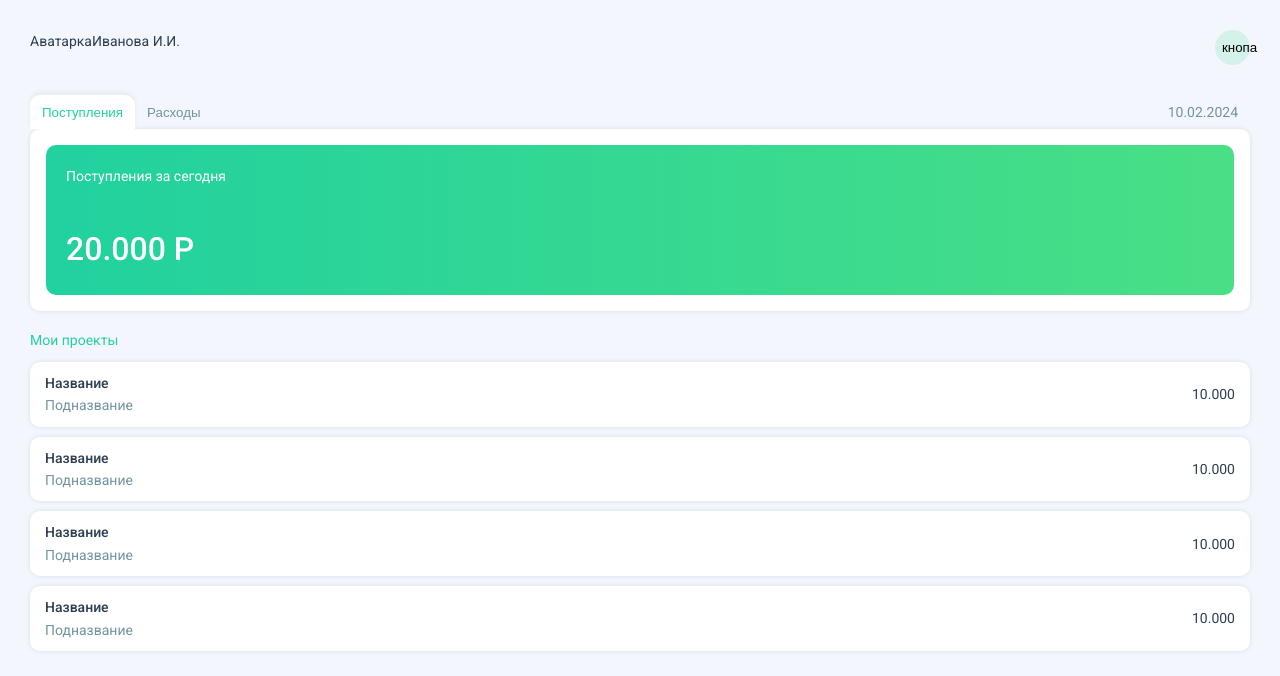
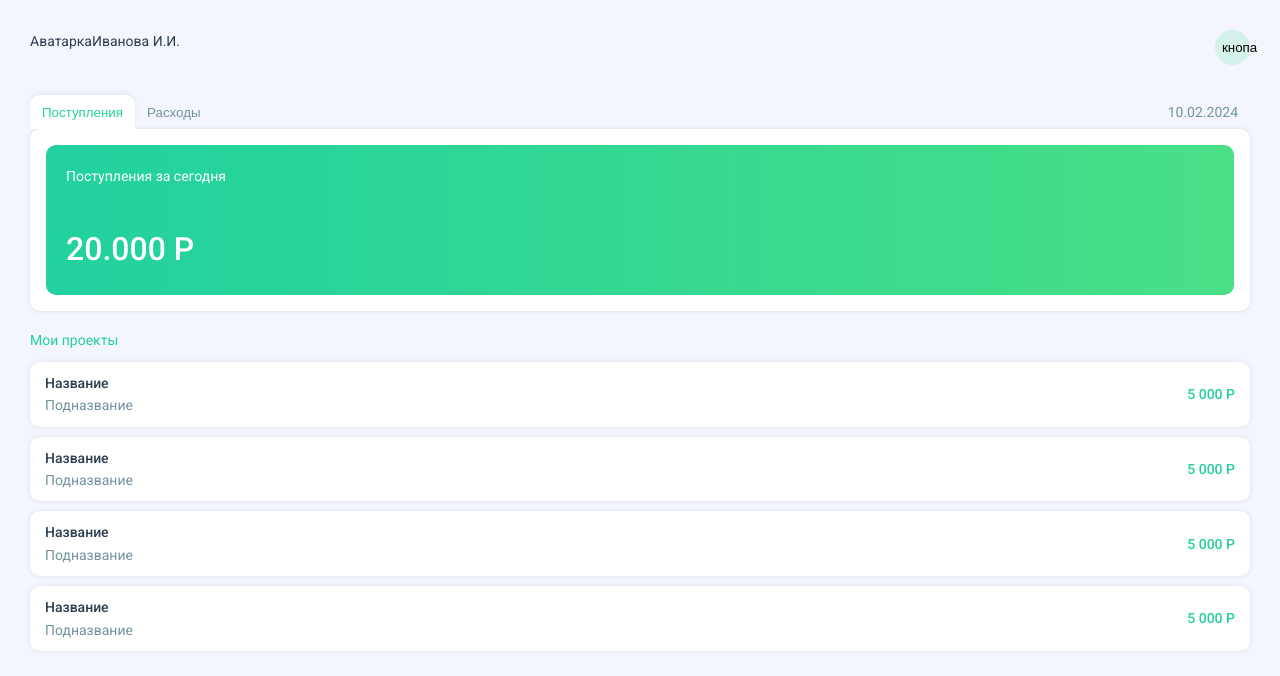
Before and after one commit to MariaSadovn1kova/tradition.webapp, a Vue app: page / in a window 1280 px wide. Shown: the top 676 px of the page. Built offline with nearby package versions, Linux system fonts and the light colour scheme.

Commit message:
fix: add formatted amount

```diff
--- a/src/features/tradition-card/tradition-card.pcss
+++ b/src/features/tradition-card/tradition-card.pcss
@@ -26,6 +26,8 @@
 
         .transaction-info__subtitle {
             text-align: end;
+            color: var(--vt-c-font-green);
+            font-weight: 500;
         }
     }
 }
--- a/src/features/tradition-card/tradition-card.vue
+++ b/src/features/tradition-card/tradition-card.vue
@@ -1,5 +1,8 @@
 <script setup lang="ts">
+import { computed } from 'vue';
+import { formattedNumber } from '@/shared'
 
+const formattedAmount = computed(() => formattedNumber(5000));
 </script>
 
 <template>
@@ -9,7 +12,7 @@
       <div class="text-content__subtitle">Подназвание</div>
     </div>
     <div class="tradition-card__transaction-info transaction-info">
-      <span class="transaction-info__subtitle">10.000</span>
+      <span class="transaction-info__subtitle">{{ formattedAmount }}</span>
     </div>
   </div>
 </template>
--- /dev/null
+++ b/src/shared/index.ts
@@ -0,0 +1,2 @@
+export * from './lib';
+export * from './mixins';
--- /dev/null
+++ b/src/shared/lib/index.ts
@@ -0,0 +1 @@
+export * from './lang';
--- /dev/null
+++ b/src/shared/mixins/formattedNumber.ts
@@ -0,0 +1,7 @@
+const formattedNumber = (count: number): string => {
+  const formattedNumber = new Intl.NumberFormat('ru-RU').format(count);
+
+  return `${formattedNumber} Р`;
+};
+
+export { formattedNumber };
--- /dev/null
+++ b/src/shared/mixins/index.ts
@@ -0,0 +1 @@
+export * from './formattedNumber'
```
